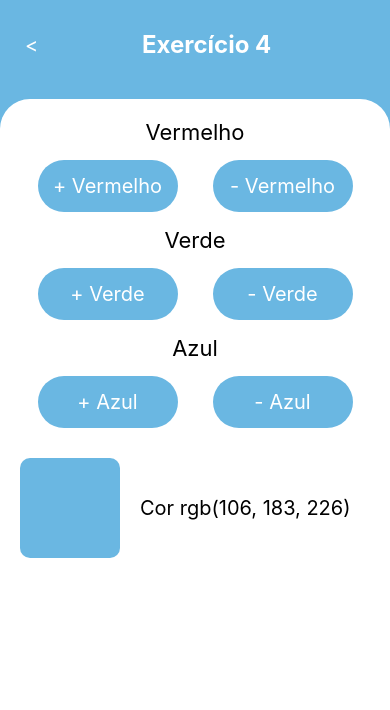
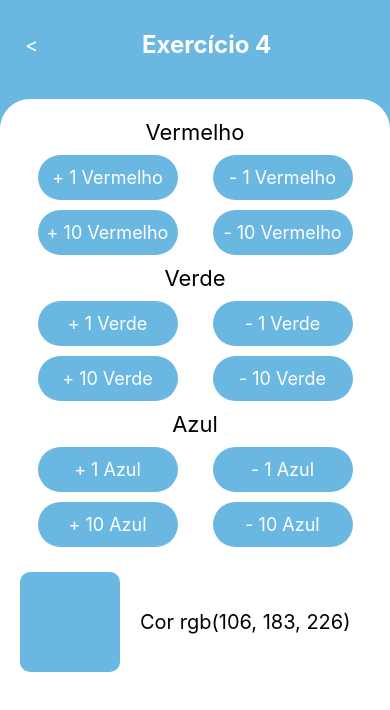
Before and after one commit to Thomgomes/Initial_Exercise_App_The_Complete_RN_Udemy, a React Native app: screen /Exercise_4 in a window 390 px wide. Shown: the top 710 px of the page. Built offline with nearby package versions, Linux system fonts and the light colour scheme.

Commit message:
botão de + e - 10 adicionado

```diff
--- a/src/components/ColorCounter/index.js
+++ b/src/components/ColorCounter/index.js
@@ -1,22 +1,36 @@
 import { View, Text, TouchableOpacity, StyleSheet } from 'react-native'
 import React from 'react'
 
-export default function ColorCounter({ color, onIncrease, onDecrease, r, g, b }) {
+export default function ColorCounter({ color, color1, color10, onIncrease1, onDecrease1, onIncrease10, onDecrease10, r, g, b }) {
     return (
         <View style={styles.container}>
             <Text style={styles.textColorName}>{color}</Text>
             <View style={styles.contentButton}>
                 <TouchableOpacity
                     style={[styles.button, {backgroundColor: `rgb(${r}, ${g}, ${b})`}]}
-                    onPress={() => onIncrease()}
+                    onPress={() => onIncrease1()}
                 >
-                    <Text style={styles.textButton}>+ {color}</Text>
+                    <Text style={styles.textButton}>+ {color1}</Text>
                 </TouchableOpacity>
                 <TouchableOpacity
                     style={[styles.button, {backgroundColor: `rgb(${r}, ${g}, ${b})`}]}
-                    onPress={() => onDecrease()}
+                    onPress={() => onDecrease1()}
                 >
-                    <Text style={styles.textButton}>- {color}</Text>
+                    <Text style={styles.textButton}>- {color1}</Text>
+                </TouchableOpacity>
+            </View>
+            <View style={styles.contentButton}>
+                <TouchableOpacity
+                    style={[styles.button, {backgroundColor: `rgb(${r}, ${g}, ${b})`}]}
+                    onPress={() => onIncrease10()}
+                >
+                    <Text style={styles.textButton}>+ {color10}</Text>
+                </TouchableOpacity>
+                <TouchableOpacity
+                    style={[styles.button, {backgroundColor: `rgb(${r}, ${g}, ${b})`}]}
+                    onPress={() => onDecrease10()}
+                >
+                    <Text style={styles.textButton}>- {color10}</Text>
                 </TouchableOpacity>
             </View>
         </View>
@@ -31,7 +45,7 @@ const styles = StyleSheet.create({
     textColorName: {
         alignSelf: 'center',
         fontSize: 22,
-        marginBottom: 15,
+        marginBottom: 10,
     },
     contentButton: {
         flexDirection: 'row'
@@ -40,14 +54,14 @@ const styles = StyleSheet.create({
         borderRadius: 50,
         alignItems: 'center',
         justifyContent: 'center',
-        paddingVertical: 14,
+        paddingVertical: 12,
         width: '40%',
         marginLeft: 'auto',
         marginRight: 'auto',
-        marginBottom: 15
+        marginBottom: 10
     },
     textButton: {
-        fontSize: 20,
+        fontSize: 18,
         color: '#fff',
     },
 })
--- a/src/screen/Exercises/Exercise_4/index.js
+++ b/src/screen/Exercises/Exercise_4/index.js
@@ -9,6 +9,17 @@ export default function Exercise_4() {
     const [green, setGreen] = useState(183)
     const [blue, setBlue] = useState(226)
 
+    const redLimit = () => {
+        if (red > 255) {return setRed(255)} else if (red < 0) {return setRed(0)}
+    }
+    const greenLimit = () => {
+        if (green > 255) {return setGreen(255)} else if (green < 0) {return setGreen(0)}
+    }
+    const blueLimit = () => {
+        if (blue > 255) {return setBlue(255)} else if (blue < 0) {return setBlue(0)}
+    }
+
+    redLimit(), greenLimit(), blueLimit()
     return (
         <ExerciseContainer
             title='Exercício 4'
@@ -17,25 +28,37 @@ export default function Exercise_4() {
             <View style={styles.viewBox}>
 
                 <ColorCounter
-                    onIncrease={() => setRed(red + 1)}
-                    onDecrease={() => setRed(red - 1)}
+                    onIncrease1={() => setRed(red + 1)}
+                    onIncrease10={() => setRed(red + 10)}
+                    onDecrease1={() => setRed(red - 1)}
+                    onDecrease10={() => setRed(red - 10)}
                     color='Vermelho'
+                    color1='1 Vermelho'
+                    color10='10 Vermelho'
                     r={red}
                     g={green}
                     b={blue}
                 />
                 <ColorCounter
-                    onIncrease={() => setGreen(green + 1)}
-                    onDecrease={() => setGreen(green - 1)}
+                    onIncrease1={() => setGreen(green + 1)}
+                    onIncrease10={() => setGreen(green + 10)}
+                    onDecrease1={() => setGreen(green - 1)}
+                    onDecrease10={() => setGreen(green - 10)}
                     color='Verde'
+                    color1='1 Verde'
+                    color10='10 Verde'
                     r={red}
                     g={green}
                     b={blue}
                 />
                 <ColorCounter
-                    onIncrease={() => setBlue(blue + 1)}
-                    onDecrease={() => setBlue(blue - 1)}
+                    onIncrease1={() => setBlue(blue + 1)}
+                    onIncrease10={() => setBlue(blue + 10)}
+                    onDecrease1={() => setBlue(blue - 1)}
+                    onDecrease10={() => setBlue(blue - 10)}
                     color='Azul'
+                    color1='1 Azul'
+                    color10='10 Azul'
                     r={red}
                     g={green}
                     b={blue}
```
